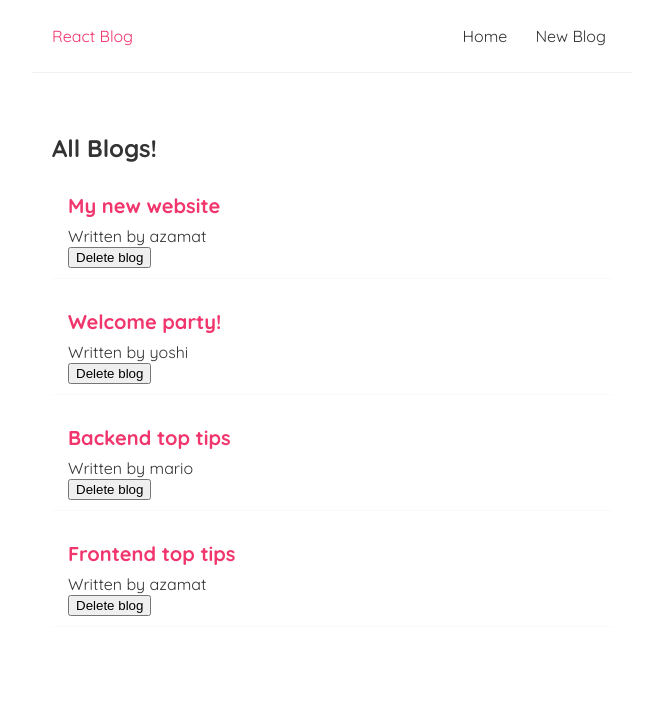
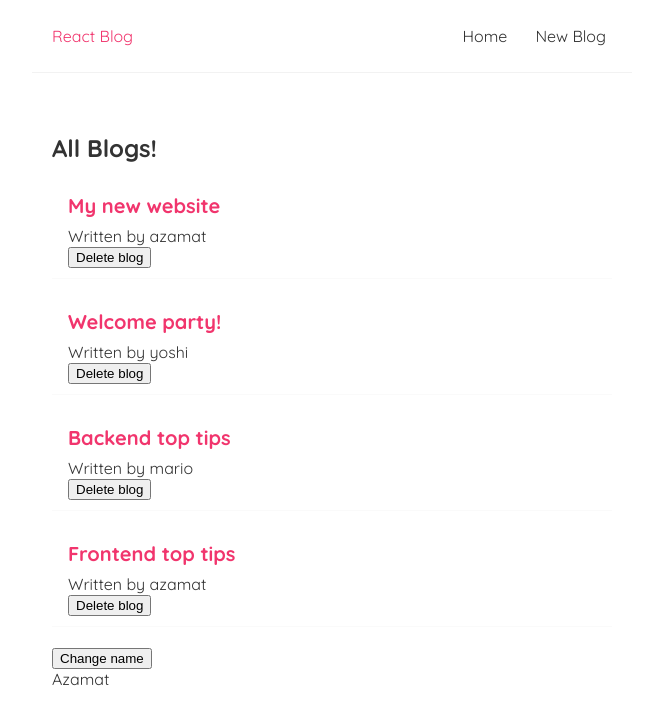
Before and after one commit to azamatyudaev/the-net-ninja-full-react-tutorial, a React (Create React App) app: page / in a window 1280 px wide. Shown: the top 724 px of the page, without its empty margins (308-971 px from the left). Built offline with nearby package versions, Linux system fonts and the light colour scheme.

Commit message:
Lesson 10 useEffect hook

```diff
--- a/src/pages/Home.jsx
+++ b/src/pages/Home.jsx
@@ -1,4 +1,4 @@
-import { useState } from 'react'
+import { useState, useEffect } from 'react'
 import BlogList from '../components/BlogList'
 
 const Home = () => {
@@ -24,15 +24,25 @@
     }
   ])
 
+  const [name, setName] = useState('Azamat')
+
   const handleDelete = (id) => {
     console.log(id)
     const newBlogs = blogs.filter((blog) => blog.id !== id)
     setBlogs(newBlogs)
   }
 
+  // useEffect runs only name state changes
+  useEffect(() => {
+    console.log('useEffect ran')
+    console.log(name)
+  }, [name])
+
   return (
     <div className="home">
       <BlogList blogs={blogs} title="All Blogs!" handleDelete={handleDelete} />
+      <button onClick={() => setName('Yudaev')}>Change name</button>
+      <p>{name}</p>
     </div>
   )
 }
```
